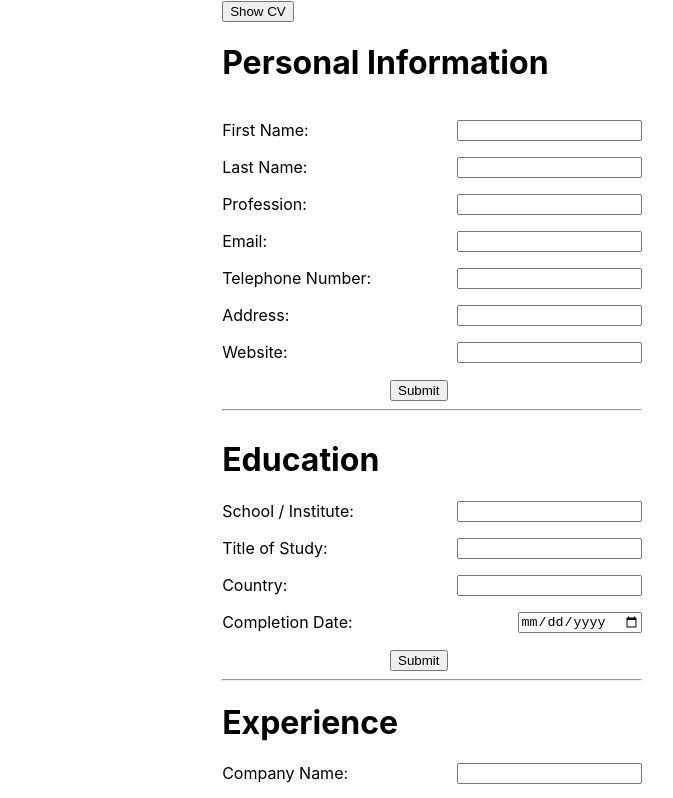
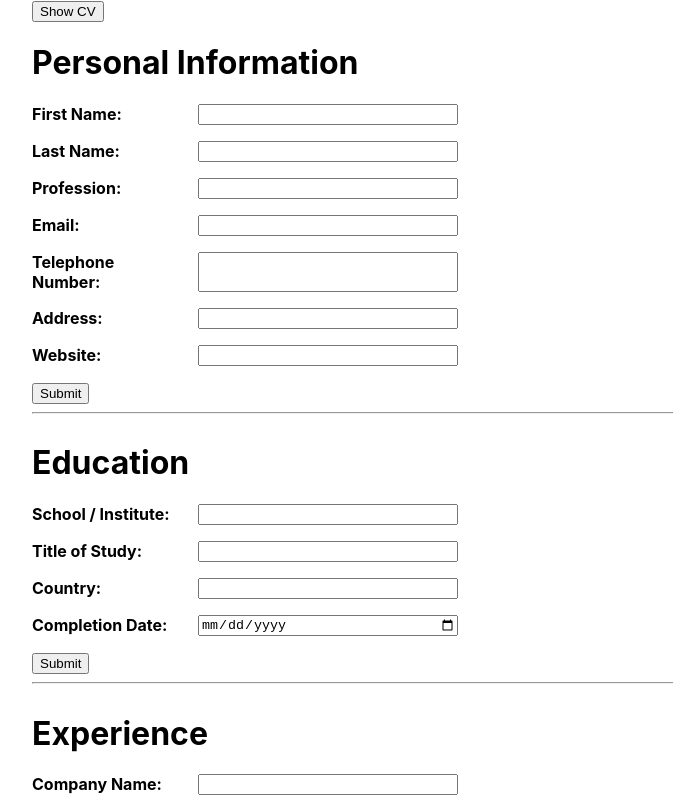
Before and after one commit to EmbryonicDev/cv-application, a React (Create React App) app: page / in a window 1280 px wide. Shown: the top 798 px of the page, without its empty margins (208-881 px from the left). Built offline with nearby package versions, Linux system fonts and the light colour scheme; the HTML template or start-up script is replaced by a standard one.

Commit message:
Add some styling to edit data page

```diff
--- a/src/index.css
+++ b/src/index.css
@@ -20,20 +20,28 @@ code {
     monospace;
 }
 
-#personalForm {
+#editInfo {
   display: flex;
   flex-direction: column;
-  justify-content: center;
+  width: 800px;
+
 }
 
 .inputSet {
   display: flex;
-  justify-content: space-between;
+  justify-content: flex-start;
   gap: 16px;
 }
 
-.submitBtn {
-  margin-left: 40%;
+label {
+  width: 150px;
+  /* text-align: end; */
+  font-weight: bold;
+}
+
+input,
+textarea {
+  width: 260px;
 }
 
 .pageLabel {
@@ -48,7 +56,6 @@ code {
 .pageData {
   font-weight: normal;
   margin-left: 8px;
-  max-width: 800px;
 }
 
 .educationDiv,
```
